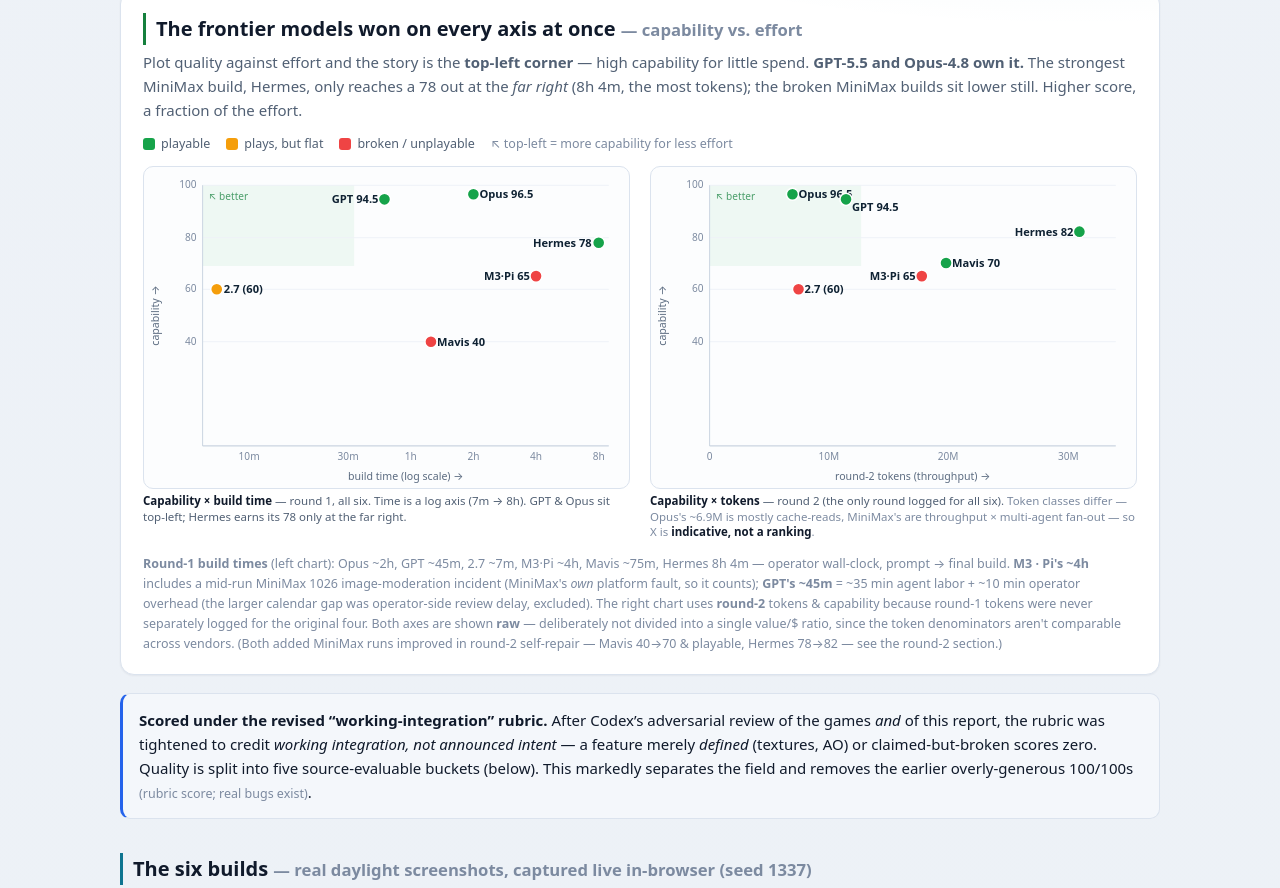
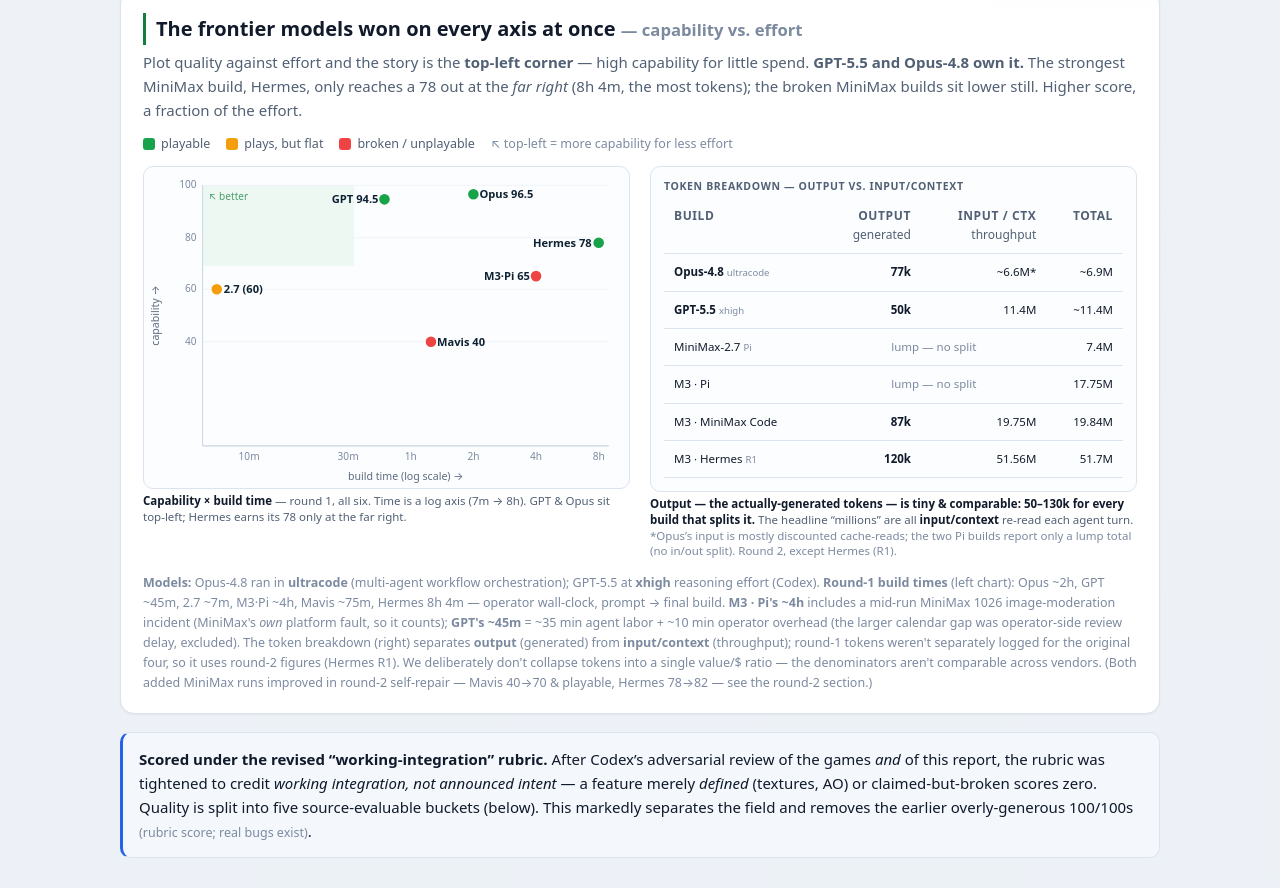
Before and after one commit to tho-stack/minecraft-clone-benchmark, a plain HTML site: page docs/index.html in a window 1280 px wide. Shown: the part 807-1695 px from the top of the page. Drawn offline with Linux system fonts and the light colour scheme.

Commit message:
Separate token input/output/total + label GPT xhigh / Opus ultracode
- Replace the cap-vs-tokens scatter (confounded lump X-axis) with a TOKEN BREAKDOWN
  table: Output (generated) | Input/context (throughput) | Total. Surfaces the real
  finding — output is tiny & comparable (Opus 77k, GPT 50k, Mavis 87k, Hermes 120k);
  the headline 'millions' are all input/context. The two Pi builds (2.7, M3·Pi) report
  only a lump total (no in/out split) — marked as such. Opus input flagged as mostly
  cache-reads. (Numbers: harness/RESULTS.md + the Mavis/Hermes score files.)
- Label the runs' configs per operator: Opus-4.8 'ultracode' (multi-agent workflow),
  GPT-5.5 'xhigh' (reasoning effort) — in both leaderboards, entry cards, the
  contestants line, the token table, and the panel notes.

```diff
--- a/docs/index.html
+++ b/docs/index.html
@@ -95,7 +95,7 @@
       self-contained <code>game.html</code> (Three.js, runs from <code>file://</code>, zero external assets) plus living
       <code>docs.html</code>. Graded on <b>130 points</b> — Quality (100) + Documentation (10) + Speed (20) — from source inspection
       and live in-browser play, adversarially reviewed twice (Claude + Codex), with the report itself reviewed by Codex.</p>
-    <div class="meta">Four contestants: <b>MiniMax-M3</b> (Pi) · <b>MiniMax-2.7-highspeed</b> (Pi) · <b>GPT-5.5</b> (Codex) · <b>Claude Opus-4.8</b> ·
+    <div class="meta">Four contestants: <b>MiniMax-M3</b> (Pi) · <b>MiniMax-2.7-highspeed</b> (Pi) · <b>GPT-5.5</b> (Codex, xhigh) · <b>Claude Opus-4.8</b> (ultracode) ·
       run mode <code>/goal</code> + dynamic workflow · world seed 1337. <b>+ two later runs of the same M3 model on other harnesses:</b>
       <b>MiniMax-M3 · MiniMax&nbsp;Code</b> (MiniMax’s own harness — <a href="#minimax-code">jump →</a>) and
       <b>MiniMax-M3 · Hermes</b> (kanban, a 3rd harness; the strongest MiniMax build — <a href="#hermes">jump →</a>).</div>
@@ -155,33 +155,22 @@
         <figcaption><b>Capability × build time</b> — round 1, all six. Time is a log axis (7m → 8h). GPT &amp; Opus sit top-left; Hermes earns its 78 only at the far right.</figcaption>
       </figure>
       <figure>
-        <svg class="sc" viewBox="0 0 480 318" role="img" aria-label="Scatter: capability versus tokens, round 2">
-          <g font-family="inherit">
-            <rect x="58" y="18" width="150" height="80" fill="#16a34a" opacity="0.06"/>
-            <text x="64" y="33" font-size="10" fill="#15803d" opacity="0.75">↖ better</text>
-            <line x1="58" y1="18" x2="460" y2="18" stroke="#eef2f7"/><text x="52" y="21" font-size="10" fill="#7c8aa0" text-anchor="end">100</text>
-            <line x1="58" y1="70" x2="460" y2="70" stroke="#eef2f7"/><text x="52" y="73" font-size="10" fill="#7c8aa0" text-anchor="end">80</text>
-            <line x1="58" y1="121" x2="460" y2="121" stroke="#eef2f7"/><text x="52" y="124" font-size="10" fill="#7c8aa0" text-anchor="end">60</text>
-            <line x1="58" y1="173" x2="460" y2="173" stroke="#eef2f7"/><text x="52" y="176" font-size="10" fill="#7c8aa0" text-anchor="end">40</text>
-            <line x1="58" y1="18" x2="58" y2="276" stroke="#cbd5e1"/><line x1="58" y1="276" x2="460" y2="276" stroke="#cbd5e1"/>
-            <text x="58" y="290" font-size="10" fill="#7c8aa0" text-anchor="middle">0</text>
-            <text x="176" y="290" font-size="10" fill="#7c8aa0" text-anchor="middle">10M</text>
-            <text x="294" y="290" font-size="10" fill="#7c8aa0" text-anchor="middle">20M</text>
-            <text x="413" y="290" font-size="10" fill="#7c8aa0" text-anchor="middle">30M</text>
-            <text x="259" y="310" font-size="10.5" fill="#5b6b80" text-anchor="middle">round-2 tokens (throughput) →</text>
-            <text x="15" y="147" font-size="10.5" fill="#5b6b80" text-anchor="middle" transform="rotate(-90 15 147)">capability →</text>
-            <circle cx="140" cy="27" r="6" fill="#16a34a" stroke="#fff" stroke-width="1.5"/><text x="146" y="31" font-size="11" font-weight="600" fill="#0f2233">Opus 96.5</text>
-            <circle cx="193" cy="32" r="6" fill="#16a34a" stroke="#fff" stroke-width="1.5"/><text x="199" y="44" font-size="11" font-weight="600" fill="#0f2233">GPT 94.5</text>
-            <circle cx="424" cy="64" r="6" fill="#16a34a" stroke="#fff" stroke-width="1.5"/><text x="418" y="68" font-size="11" font-weight="600" fill="#0f2233" text-anchor="end">Hermes 82</text>
-            <circle cx="292" cy="95" r="6" fill="#16a34a" stroke="#fff" stroke-width="1.5"/><text x="298" y="99" font-size="11" font-weight="600" fill="#0f2233">Mavis 70</text>
-            <circle cx="268" cy="108" r="6" fill="#ef4444" stroke="#fff" stroke-width="1.5"/><text x="262" y="112" font-size="11" font-weight="600" fill="#0f2233" text-anchor="end">M3·Pi 65</text>
-            <circle cx="146" cy="121" r="6" fill="#ef4444" stroke="#fff" stroke-width="1.5"/><text x="152" y="125" font-size="11" font-weight="600" fill="#0f2233">2.7 (60)</text>
-          </g>
-        </svg>
-        <figcaption><b>Capability × tokens</b> — round 2 (the only round logged for all six). <span class="dim">Token classes differ — Opus's ~6.9M is mostly cache-reads, MiniMax's are throughput × multi-agent fan-out — so X is <b>indicative, not a ranking</b>.</span></figcaption>
+        <div style="border:1px solid var(--line);border-radius:10px;background:#fcfdfe;padding:11px 13px 13px">
+          <div style="font-size:10.5px;text-transform:uppercase;letter-spacing:.06em;color:var(--mut);font-weight:700;margin-bottom:2px">Token breakdown — output vs. input/context</div>
+          <table style="font-size:11.5px">
+            <tr><th>Build</th><th class="num">Output<br><span style="font-weight:400;text-transform:none;letter-spacing:0">generated</span></th><th class="num">Input / ctx<br><span style="font-weight:400;text-transform:none;letter-spacing:0">throughput</span></th><th class="num">Total</th></tr>
+            <tr><td><b>Opus-4.8</b> <small>ultracode</small></td><td class="num"><b>77k</b></td><td class="num">~6.6M*</td><td class="num">~6.9M</td></tr>
+            <tr><td><b>GPT-5.5</b> <small>xhigh</small></td><td class="num"><b>50k</b></td><td class="num">11.4M</td><td class="num">~11.4M</td></tr>
+            <tr><td>MiniMax-2.7 <small>Pi</small></td><td class="num" colspan="2" style="text-align:center;color:var(--dim)">lump — no split</td><td class="num">7.4M</td></tr>
+            <tr><td>M3 · Pi</td><td class="num" colspan="2" style="text-align:center;color:var(--dim)">lump — no split</td><td class="num">17.75M</td></tr>
+            <tr><td>M3 · MiniMax&nbsp;Code</td><td class="num"><b>87k</b></td><td class="num">19.75M</td><td class="num">19.84M</td></tr>
+            <tr><td>M3 · Hermes <small>R1</small></td><td class="num"><b>120k</b></td><td class="num">51.56M</td><td class="num">51.7M</td></tr>
+          </table>
+        </div>
+        <figcaption><b>Output — the actually-generated tokens — is tiny &amp; comparable: 50–130k for every build that splits it.</b> The headline “millions” are all <b>input/context</b> re-read each agent turn. <span class="dim">*Opus’s input is mostly discounted cache-reads; the two Pi builds report only a lump total (no in/out split). Round 2, except Hermes (R1).</span></figcaption>
       </figure>
     </div>
-    <small style="display:block;margin-top:14px"><b>Round-1 build times</b> (left chart): Opus ~2h, GPT ~45m, 2.7 ~7m, M3·Pi ~4h, Mavis ~75m, Hermes 8h&nbsp;4m — operator wall-clock, prompt&nbsp;→&nbsp;final build. <b>M3&nbsp;·&nbsp;Pi's ~4h</b> includes a mid-run MiniMax 1026 image-moderation incident (MiniMax's <em>own</em> platform fault, so it counts); <b>GPT's ~45m</b> = ~35&nbsp;min agent labor + ~10&nbsp;min operator overhead (the larger calendar gap was operator-side review delay, excluded). The right chart uses <b>round-2</b> tokens &amp; capability because round-1 tokens were never separately logged for the original four. Both axes are shown <b>raw</b> — deliberately not divided into a single value/$ ratio, since the token denominators aren't comparable across vendors. <span class="dim">(Both added MiniMax runs improved in round-2 self-repair — Mavis 40→70 &amp; playable, Hermes 78→82 — see the round-2 section.)</span></small>
+    <small style="display:block;margin-top:14px"><b>Models:</b> Opus-4.8 ran in <b>ultracode</b> (multi-agent workflow orchestration); GPT-5.5 at <b>xhigh</b> reasoning effort (Codex). <b>Round-1 build times</b> (left chart): Opus ~2h, GPT ~45m, 2.7 ~7m, M3·Pi ~4h, Mavis ~75m, Hermes 8h&nbsp;4m — operator wall-clock, prompt&nbsp;→&nbsp;final build. <b>M3&nbsp;·&nbsp;Pi's ~4h</b> includes a mid-run MiniMax 1026 image-moderation incident (MiniMax's <em>own</em> platform fault, so it counts); <b>GPT's ~45m</b> = ~35&nbsp;min agent labor + ~10&nbsp;min operator overhead (the larger calendar gap was operator-side review delay, excluded). The token breakdown (right) separates <b>output</b> (generated) from <b>input/context</b> (throughput); round-1 tokens weren't separately logged for the original four, so it uses round-2 figures (Hermes R1). We deliberately don't collapse tokens into a single value/$ ratio — the denominators aren't comparable across vendors. <span class="dim">(Both added MiniMax runs improved in round-2 self-repair — Mavis 40→70 &amp; playable, Hermes 78→82 — see the round-2 section.)</span></small>
   </div>
 
   <div class="callout info" style="margin-top:18px">
@@ -237,8 +226,8 @@
         <h3>Capability <small>(raw rubric · 0–100)</small></h3>
         <table>
           <tr><th class="rank">#</th><th>Model</th><th class="num">Capability</th><th class="num">Playable?</th></tr>
-          <tr><td class="rank">1</td><td><b>Opus-4.8</b> <span class="pill win">lead</span></td><td class="num">96.5</td><td class="num">✓</td></tr>
-          <tr><td class="rank">2</td><td><b>GPT-5.5</b></td><td class="num">94.5</td><td class="num">✓</td></tr>
+          <tr><td class="rank">1</td><td><b>Opus-4.8</b> <small class="dim">ultracode</small> <span class="pill win">lead</span></td><td class="num">96.5</td><td class="num">✓</td></tr>
+          <tr><td class="rank">2</td><td><b>GPT-5.5</b> <small class="dim">xhigh</small></td><td class="num">94.5</td><td class="num">✓</td></tr>
           <tr><td class="rank">3</td><td><b>MiniMax-M3 · Hermes</b> <small>(kanban · added run)</small></td><td class="num">78.0 <small class="dim">→ 82 (R2)</small></td><td class="num">✓</td></tr>
           <tr><td class="rank">4</td><td><b>MiniMax-M3</b> <small>(Pi)</small></td><td class="num">65.0</td><td class="num"><span class="pill" style="background:var(--bad);color:#fff">✗ broken</span></td></tr>
           <tr><td class="rank">5</td><td><b>MiniMax-2.7-highspeed</b></td><td class="num">60.0</td><td class="num">✓ <small>flat</small></td></tr>
@@ -250,8 +239,8 @@
         <h3>Overall <small>(Quality + Docs + Speed · 0–130)</small></h3>
         <table>
           <tr><th class="rank">#</th><th>Model</th><th class="num">Q</th><th class="num">Docs</th><th class="num">Spd</th><th class="num">Total</th></tr>
-          <tr><td class="rank">1</td><td><b>GPT-5.5</b></td><td class="num">94.5</td><td class="num">10</td><td class="num">3†</td><td class="num"><b>107.5</b></td></tr>
-          <tr><td class="rank">2</td><td><b>Opus-4.8</b></td><td class="num">96.5</td><td class="num">9</td><td class="num">1</td><td class="num"><b>106.5</b></td></tr>
+          <tr><td class="rank">1</td><td><b>GPT-5.5</b> <small class="dim">xhigh</small></td><td class="num">94.5</td><td class="num">10</td><td class="num">3†</td><td class="num"><b>107.5</b></td></tr>
+          <tr><td class="rank">2</td><td><b>Opus-4.8</b> <small class="dim">ultracode</small></td><td class="num">96.5</td><td class="num">9</td><td class="num">1</td><td class="num"><b>106.5</b></td></tr>
           <tr><td class="rank">3</td><td><b>MiniMax-M3 · Hermes</b> <span class="pill win">plays</span> <small>(kanban · added run)</small></td><td class="num">78.0</td><td class="num">8</td><td class="num">0‡</td><td class="num"><b>86.0</b></td></tr>
           <tr><td class="rank">4</td><td><b>MiniMax-2.7-highspeed</b> <span class="pill win">plays</span></td><td class="num">60.0</td><td class="num">5</td><td class="num">20</td><td class="num"><b>85.0</b></td></tr>
           <tr><td class="rank dim">5</td><td><b>MiniMax-M3 · Pi</b> <small>not playable*</small></td><td class="num">65.0</td><td class="num">5</td><td class="num">1*</td><td class="num"><b>broken*</b></td></tr>
@@ -541,7 +530,7 @@
         <img class="shot" src="assets/opus-4.8.jpeg" alt="Opus-4.8 gameplay (night)">
         <div class="body">
           <div style="display:flex;justify-content:space-between;align-items:baseline">
-            <h3 style="margin:0">Claude Opus-4.8 <small>· ~2h · quality lead</small></h3>
+            <h3 style="margin:0">Claude Opus-4.8 <small>· ultracode · ~2h · quality lead</small></h3>
             <div class="scorebig" style="color:var(--good)">96.5<small class="dim">/100</small></div>
           </div>
           <div class="chips"><span class="chip">Docs <b>9/10</b></span><span class="chip">Speed <b>1/20</b> <small>(~2h)</small></span><span class="chip">Overall <b>106.5</b></span><span class="chip">Workflow ×2 + Playwright self-verify</span></div>
@@ -573,7 +562,7 @@
         <img class="shot" src="assets/gpt-5.5.jpeg" alt="GPT-5.5 gameplay">
         <div class="body">
           <div style="display:flex;justify-content:space-between;align-items:baseline">
-            <h3 style="margin:0">GPT-5.5 <small>· Codex · ~45 min · overall lead</small></h3>
+            <h3 style="margin:0">GPT-5.5 <small>· Codex · xhigh · ~45 min · overall lead</small></h3>
             <div class="scorebig" style="color:var(--good)">94.5<small class="dim">/100</small></div>
           </div>
           <div class="chips"><span class="chip">Docs <b>10/10</b></span><span class="chip">Speed <b>3/20</b> <small>(~45m)</small></span><span class="chip">Overall <b>107.5</b></span><span class="chip">console <b>clean</b></span></div>
```
